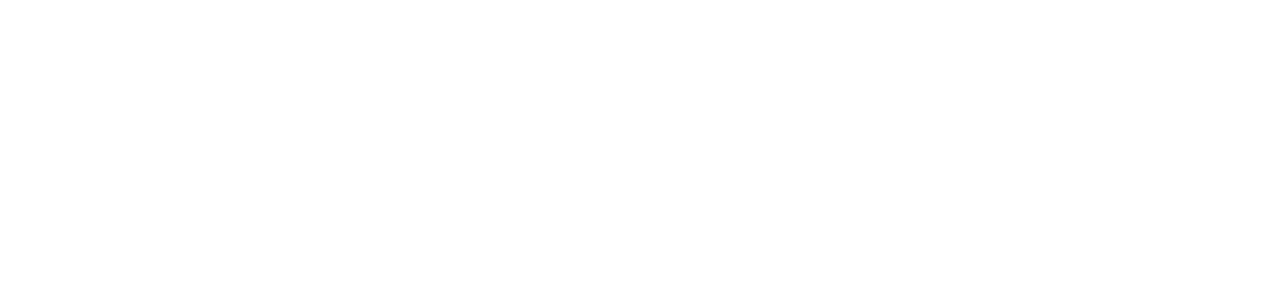
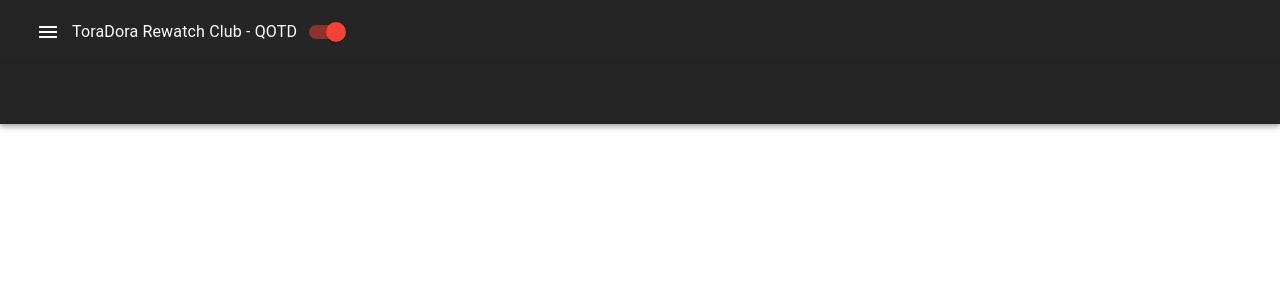
Before and after one commit to RodgerRG/TDRC-QOTD, a React (Create React App) app: page / in a window 1280 px wide. Shown: the top 300 px of the page. Built offline with nearby package versions, Linux system fonts and the light colour scheme.

Commit message:
Added in footer for shell, and did some themeing

```diff
--- a/src/App.tsx
+++ b/src/App.tsx
@@ -5,7 +5,6 @@ const App = () : JSX.Element => {
 
   return <BrowserRouter>
           <AppWrapper />
-
     </BrowserRouter>
 }
 
--- a/src/AppWrapper.tsx
+++ b/src/AppWrapper.tsx
@@ -3,16 +3,36 @@ import { GenerateRoutes } from './Components/Router/RouteGenerator';
 import { Switch } from 'react-router-dom';
 import { RootState } from './Redux/Stores/rootStore';
 import { useSelector } from 'react-redux';
+import Header from './Components/Header/Header';
+import { createTheme, ThemeProvider } from '@material-ui/core';
+import { red } from '@material-ui/core/colors';
+import Footer from './Components/Footer/Footer';
+
+const darkTheme = createTheme({
+    palette: {
+        primary: {
+            main: '#252525'
+        },
+        secondary: {
+            main: red[500]
+        },
+        type: 'dark'
+    }
+})
 
 const AppWrapper = () : JSX.Element => {
     const routes = useSelector((state: RootState) => state.sidebar.routes)
 
-    return <div>
+    return <ThemeProvider theme={darkTheme}>
+        <div>
+            <Header />
             <Sidebar />
             <Switch>
                 {GenerateRoutes(routes)}
             </Switch>
+            <Footer />
         </div>
+        </ThemeProvider>
 }
 
 export default AppWrapper;
--- /dev/null
+++ b/src/Components/Footer/Footer.tsx
@@ -0,0 +1,16 @@
+import { AppBar } from "@material-ui/core"
+import FooterStyles from "./FooterStyles";
+
+export interface FooterProps {
+
+}
+
+const Footer = () : JSX.Element => {
+    const styles = FooterStyles();
+
+    return <AppBar position="sticky" className={styles.bar}>
+
+    </AppBar>
+}
+
+export default Footer;
--- /dev/null
+++ b/src/Components/Footer/FooterStyles.ts
@@ -0,0 +1,11 @@
+import { createStyles, makeStyles } from "@material-ui/core";
+
+const FooterStyles = makeStyles(createStyles({
+    bar: {
+        position: 'sticky',
+        marginBottom: 0,
+        height: '60px'
+    }
+}));
+
+export default FooterStyles;
--- a/src/Components/Header/Header.tsx
+++ b/src/Components/Header/Header.tsx
@@ -1,19 +1,24 @@
-import { AppBar, IconButton, Toolbar, Typography } from '@material-ui/core';
+import { AppBar, IconButton, Switch, Toolbar, Typography } from '@material-ui/core';
 import { Menu } from '@material-ui/icons';
+import { useDispatch } from 'react-redux';
+import { toggleExpanded } from '../../Redux/Slices/sidebarSlice';
 
 export interface HeaderProps {
 
 }
 
 const Header = () : JSX.Element => {
+    const dispatch = useDispatch();
+
     return <AppBar position="sticky">
             <Toolbar>
-                <IconButton>
+                <IconButton onClick={() => dispatch(toggleExpanded(true))}>
                     <Menu />
                 </IconButton>
                 <Typography>
                     ToraDora Rewatch Club - QOTD
                 </Typography>
+                <Switch checked/>
             </Toolbar>
         </AppBar>
 }
--- a/src/Components/Sidebar/Sidebar.tsx
+++ b/src/Components/Sidebar/Sidebar.tsx
@@ -1,7 +1,8 @@
-import React from 'react';
 import { RootState } from '../../Redux/Stores/rootStore';
-import { useSelector } from 'react-redux';
-import { Drawer } from '@material-ui/core';
+import { useDispatch, useSelector } from 'react-redux';
+import { SwipeableDrawer } from '@material-ui/core';
+import { toggleExpanded } from '../../Redux/Slices/sidebarSlice';
+import { GenerateRoutes } from '../Router/RouteGenerator';
 
 export interface SidebarProps {
 
@@ -9,9 +10,12 @@ export interface SidebarProps {
 
 const Sidebar = ({} : SidebarProps) : JSX.Element => {
     const routes = useSelector((state: RootState) => state.sidebar.routes);
+    const isOpen = useSelector((state: RootState) => state.sidebar.isExpanded);
+    const dispatch = useDispatch();
 
-    return <Drawer>
-        </Drawer>
+    return <SwipeableDrawer onOpen={() => dispatch(toggleExpanded(true))} open={isOpen} onClose={() => dispatch(toggleExpanded(false))}>
+            {GenerateRoutes(routes)}
+        </SwipeableDrawer>
 }
 
 export default Sidebar;
--- a/src/Redux/Slices/sidebarSlice.ts
+++ b/src/Redux/Slices/sidebarSlice.ts
@@ -16,12 +16,12 @@ const sidebarSlice = createSlice({
         addRoute: (state, action: PayloadAction<RouteModel>) => {
             state.routes.push(action.payload);
         },
-        toggleExpanded: (state) => {
-            state.isExpanded = !state.isExpanded;
+        toggleExpanded: (state, action: PayloadAction<boolean>) => {
+            state.isExpanded = action.payload;
         }
     }
 });
 
-export const { addRoute } = sidebarSlice.actions;
+export const { addRoute, toggleExpanded } = sidebarSlice.actions;
 
 export default sidebarSlice;
```
Also changed, not shown: 1 other file (tests, documents, lock files or other folders).
